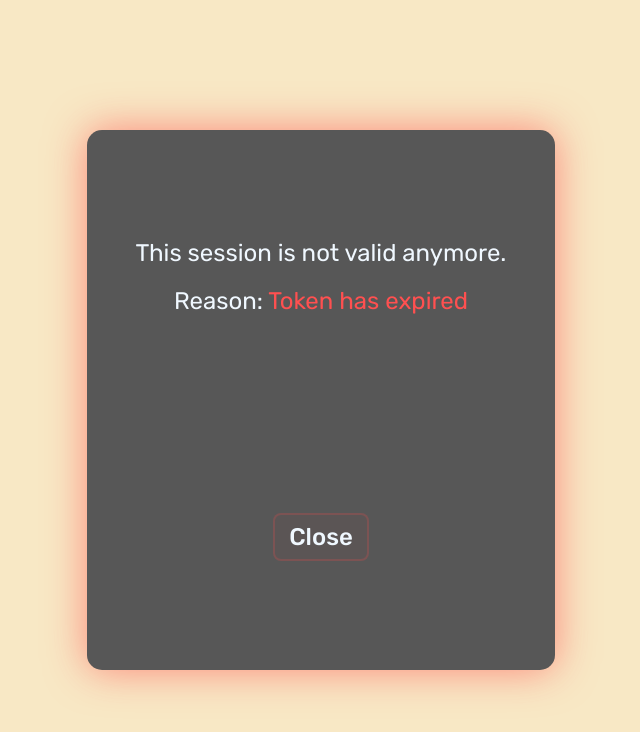
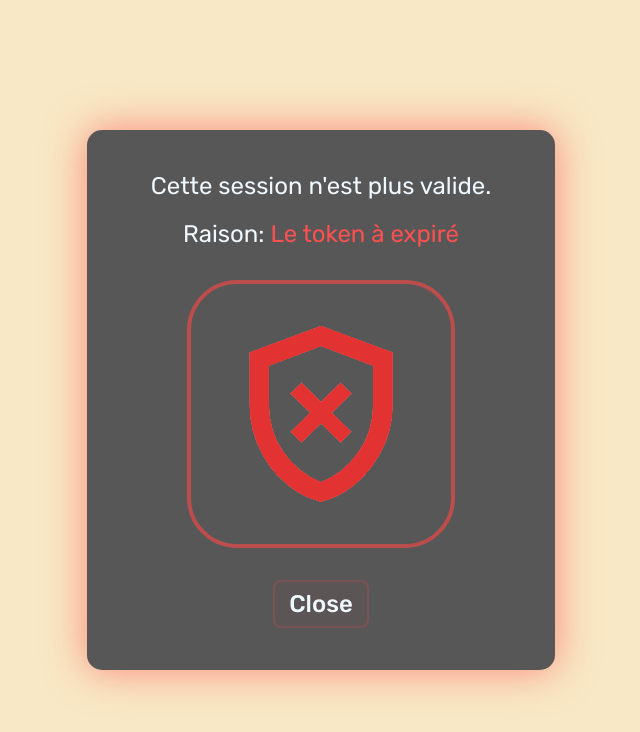
Before and after one commit to projectMTGJ/StrasCroute, a website: page ManageRestaurants/add/index.html in a window 1280 px wide. Shown: the whole page, without its empty margins (319-959 px from the left). Drawn offline with Linux system fonts and the light colour scheme.

Commit message:
Default Add

```diff
--- a/ManageRestaurants/add/index.html
+++ b/ManageRestaurants/add/index.html
@@ -14,13 +14,13 @@
 </head>
 <body onload="checkAuthWhenConnect()" id="bodyMain">
     <div class="forceClose" id="forceCloseWindow">
-        <div class="content">
-            <div class="text">
-                <div>This session is not valid anymore.</div>
-                <div>Reason: <span class="red">Token has expired</span></div>
+        <div class="content" id="contentWin">
+            <div class="text" id="0">
+                <div>Cette session n'est plus valide.</div>
+                <div>Raison: <span class="red">Le token à expiré</span></div>
             </div>
-            <img src="" alt="">
-            <div class="button" onclick="window.close()">Close</div>
+            <img id="1" src="https://raw.githubusercontent.com/projectMTGJ/StrasCroute/master/images/tokenbad.png" alt="token bad">
+            <div id="2" class="button" onclick="window.close()">Close</div>
         </div>
     </div>
     <div class="contain" id="containMain">
--- a/ManageRestaurants/add/script.js
+++ b/ManageRestaurants/add/script.js
@@ -9,9 +9,12 @@ var checkAuthWhenConnect = function() {
             else {
                 //alert(data.key, currentParams.get('auth'));
                 document.getElementById('containMain').style = "filter: blur(50px);"
+                document.getElementById('forceCloseWindow').style = "opacity: 1;"
+                document.getElementById('contentWin').style = "height: 65%; width: 35%;"
                 setTimeout(() => {
-                    //window.close();
-                }, 5000);
+                    for (let i=0; i<=2; i++) document.getElementById(i.toString()).style = "opacity: 1;"
+                }, 1000);
+                setTimeout(() => window.close(), 5000);
             }
         })
         .catch(error => alert("Il y a un problème veuillez contacter l'Administrateur"+error));
--- a/ManageRestaurants/add/style.css
+++ b/ManageRestaurants/add/style.css
@@ -10,7 +10,7 @@ body {
     display: flex;
     justify-content: center;
     & .forceClose {
-        z-index: 999999;
+        z-index: 9999;
         display: flex;
         position: fixed;
         height: 100vh;
@@ -19,10 +19,12 @@ body {
         left: 0;
         align-items: center;
         justify-content: center;
+        opacity: 0;
+        transition: ease 0.6s;
         & .content {
             color: aliceblue;
-            height: 65%;
-            width: 35%;
+            height: 0%;
+            width: 0%;
             background-color: rgb(87, 87, 87);
             box-shadow: 0 0 40px rgba(255, 70, 70, 0.6);
             border-radius: 15px;
@@ -41,6 +43,7 @@ body {
                 gap: 20px;
                 align-items: center;
                 font-size: x-large;
+                opacity: 0;
             }
             & .button {
                 font-size: x-large;
@@ -50,6 +53,7 @@ body {
                 padding: 8px 14px;
                 border-radius: 8px;
                 transition: ease 0.2s;
+                opacity: 0;
                 &:hover {
                     /*special*/
                     border: 2px solid rgba(255, 70, 70, 1);
@@ -58,6 +62,15 @@ body {
                     cursor: pointer;
                 }
             }
+            & img {
+                opacity: 0;
+                height: 200px;
+                width: auto;
+                border: 4px solid rgba(255, 70, 70, 0.6);
+                border-radius: 50px;
+                padding: 30px;
+                transition: ease 0.6s;
+            }
         }
     }
     & .contain {
```
